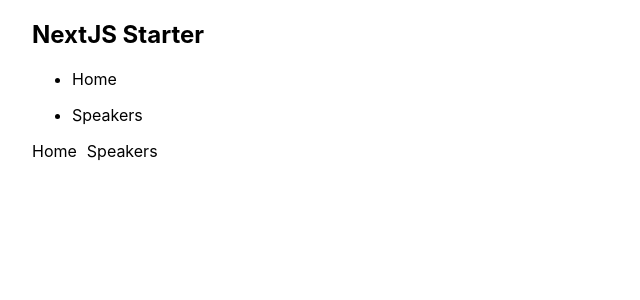
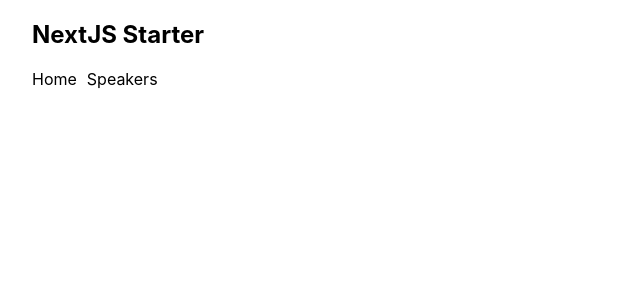
Before and after one commit to rigersleka/conference-speakers-nextjs, a Next.js app: page /speakers in a window 1280 px wide. Shown: the top 300 px of the page, without its empty margins (0-640 px from the left). Built offline with nearby package versions, Linux system fonts and the light colour scheme.

Commit message:
refactor nextJs components

```diff
--- a/pages/speakers.js
+++ b/pages/speakers.js
@@ -2,9 +2,9 @@ import React from 'react';
 import App from '../src/App';
 import Container from '../src/container';
 
-const Speakers = ({isServer}) => {
+const Speakers = ({ isServer }) => {
 
-  console.log("Speakers" + isServer)
+  console.log('Speakers' + isServer);
   return (
     <Container>
       <App pageName='Speakers' />
--- a/src/Header.js
+++ b/src/Header.js
@@ -1,24 +1,24 @@
 import React from 'react';
 import Link from 'next/link';
+import SignMeUp from './SignMeUp.js';
 
 const Header = () => {
+  const signupCallback = (email) => {
+    return console.log(`Sign up call with email: ${email}`);
+  };
+
   return (
-    <header>
-      <ul>
-        <li>
-          <Link href='/'>
-            <a>Home</a>
-          </Link>
-        </li>
-      </ul>
-      <ul>
-        <li>
-          <Link href='/speakers'>
-            <a>Speakers</a>
-          </Link>
-        </li>
-      </ul>
-    </header>
+    <>
+      <div className='jumbotron jumbotronheight'>
+        <div className='row'>
+          <div className='col-12 col-sm-8 text-lg-right'>
+            <div className='row col-12 text-lg-right'>
+              <SignMeUp signupCallback={signupCallback} />
+            </div>
+          </div>
+        </div>
+      </div>
+    </>
   );
 };
 
--- a/src/Home.js
+++ b/src/Home.js
@@ -6,11 +6,15 @@ const Home = () => {
   return (
     <>
       <div>
-        <h4>Type 1: Routing</h4>
         <Header />
       </div>
+      {/** Meth 1: Routing Component
+        <div>
+          <Menu />
+        </div>
+      */}
+      {/** Meth 2: Routing between components */}
       <div>
-      <h4>Type 2: Routing</h4>
         <HeaderRouter />
       </div>
     </>
--- a/src/Speakers.js
+++ b/src/Speakers.js
@@ -5,12 +5,7 @@ import HeaderRouter from './HeaderRouter';
 const Speakers = () => {
   return (
     <>
-      <div>
-        <Header />
-      </div>
-      <div>
-        <HeaderRouter />
-      </div>
+      <HeaderRouter />
     </>
   );
 };
```
